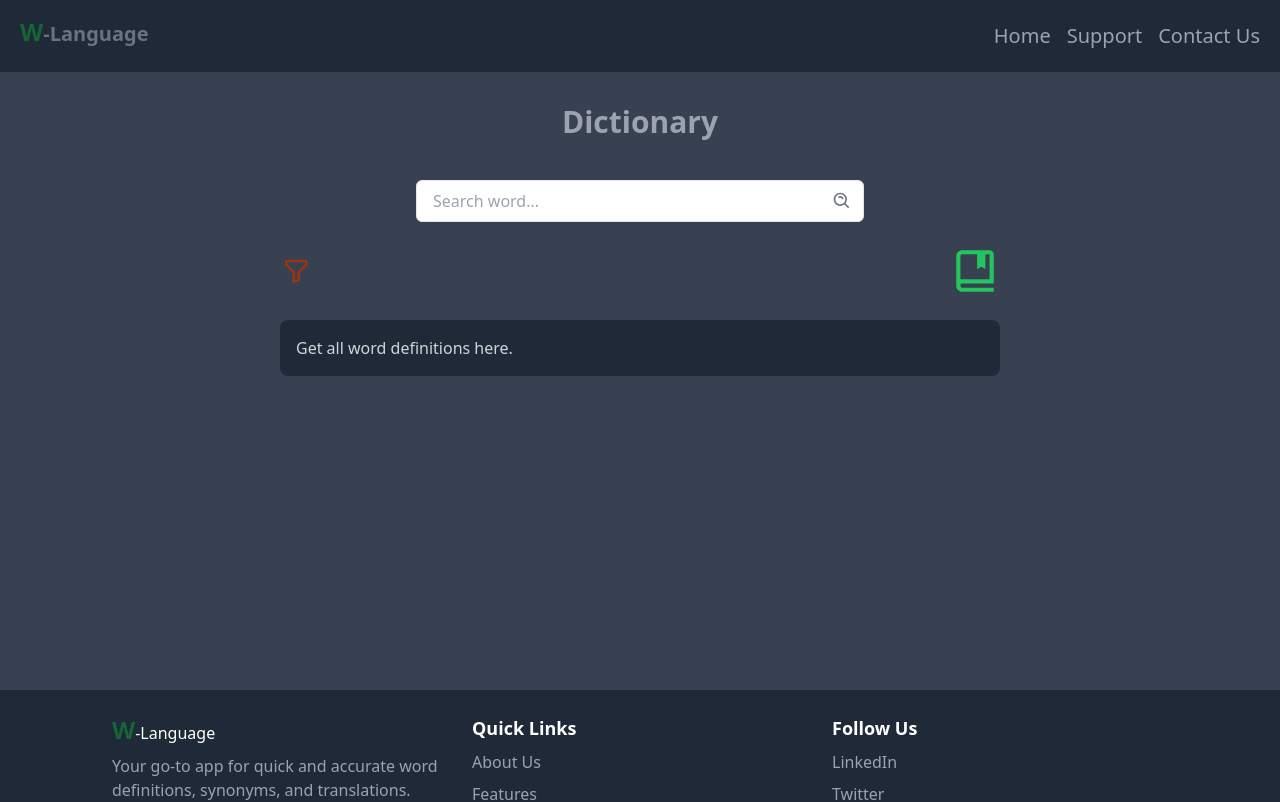
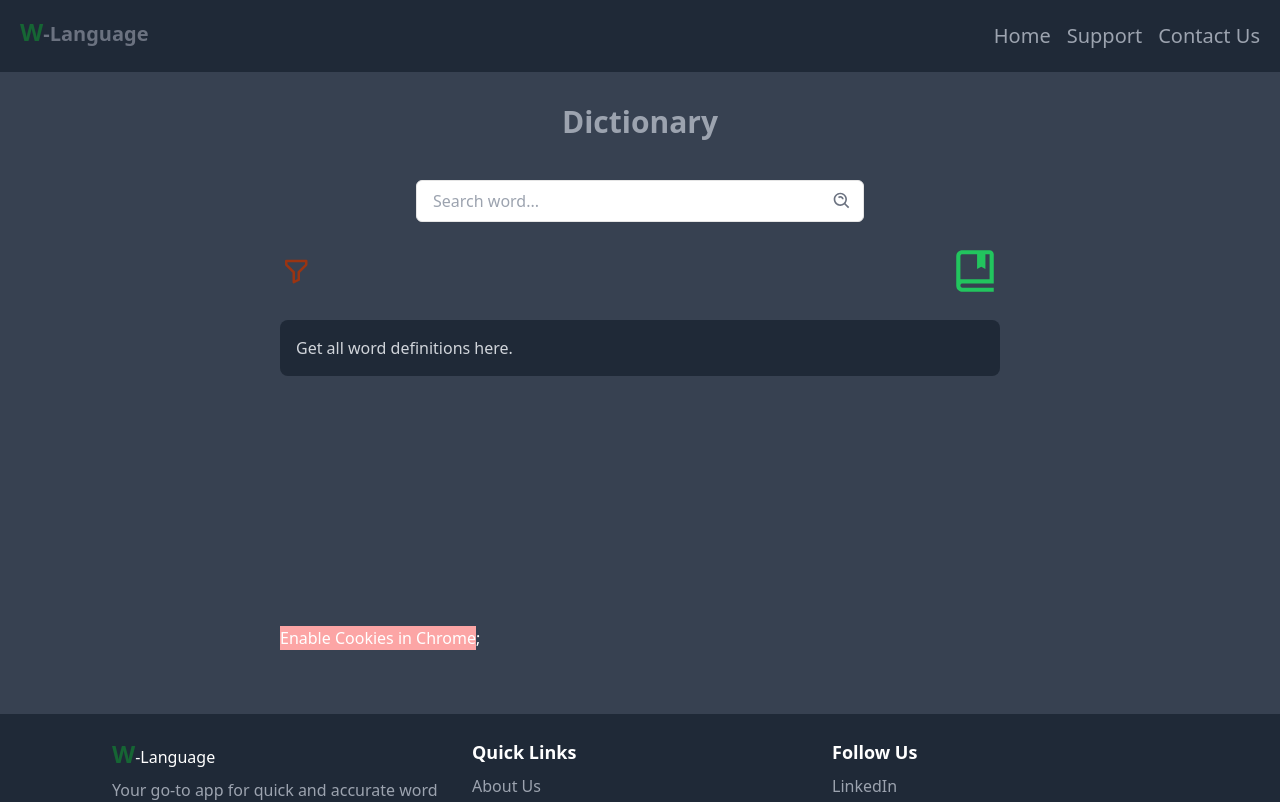
Before and after one commit to TechSupport84/dictionary, a React (Vite) app: page / in a window 1280 px wide. Shown: the top 802 px of the page. Built offline with nearby package versions, Linux system fonts and the light colour scheme.

Commit message:
setup cookies

```diff
--- a/src/app/Home.tsx
+++ b/src/app/Home.tsx
@@ -89,6 +89,11 @@ function Home() {
 
 
 
+
+
+  const openChromeSettings = () => {
+    window.open("chrome://settings/cookies", "_blank");
+  };
 
 
 
@@ -190,6 +195,9 @@ function Home() {
       )}
 
       <GoogleAd/>
+      <button  className ="bg-red-300"onClick={openChromeSettings}>
+    Enable Cookies in Chrome
+  </button>;
     </div>
   );
 }
```
Also changed, not shown: 2 other files (tests, documents, lock files or other folders).
